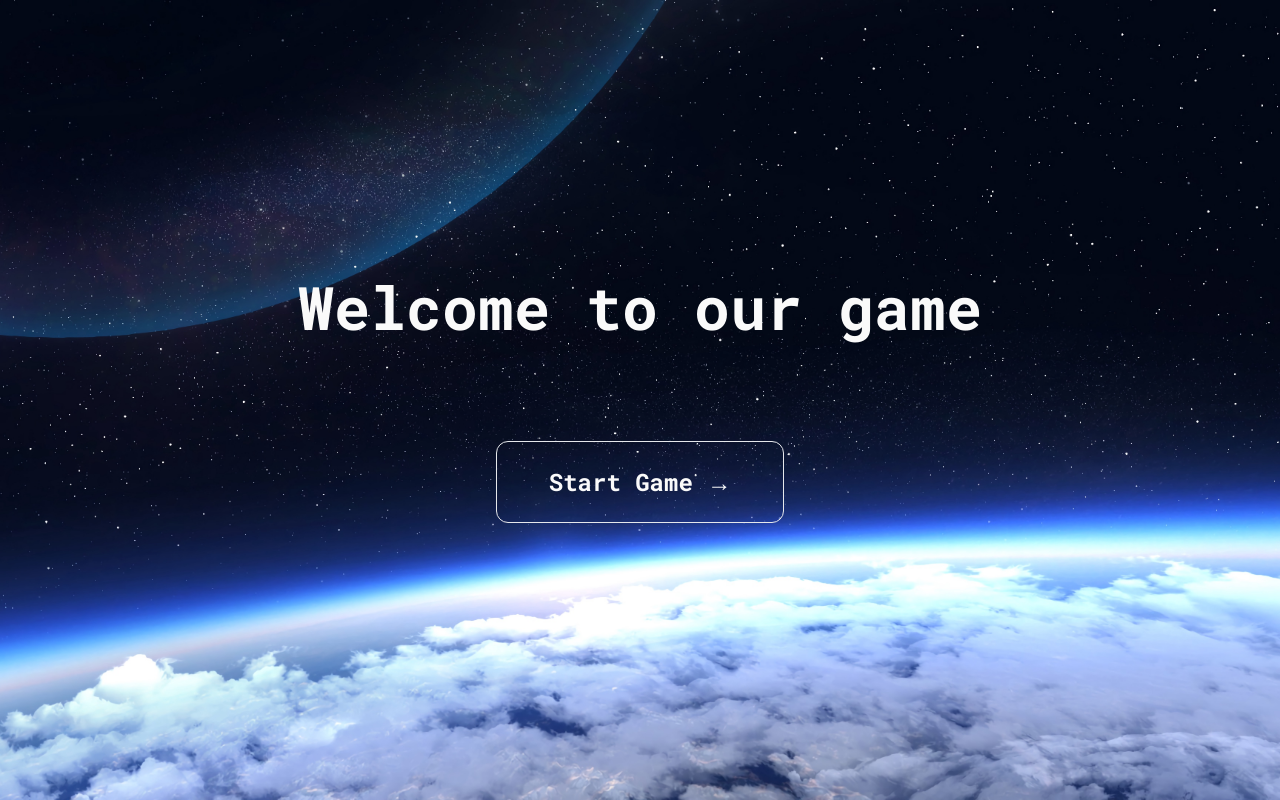
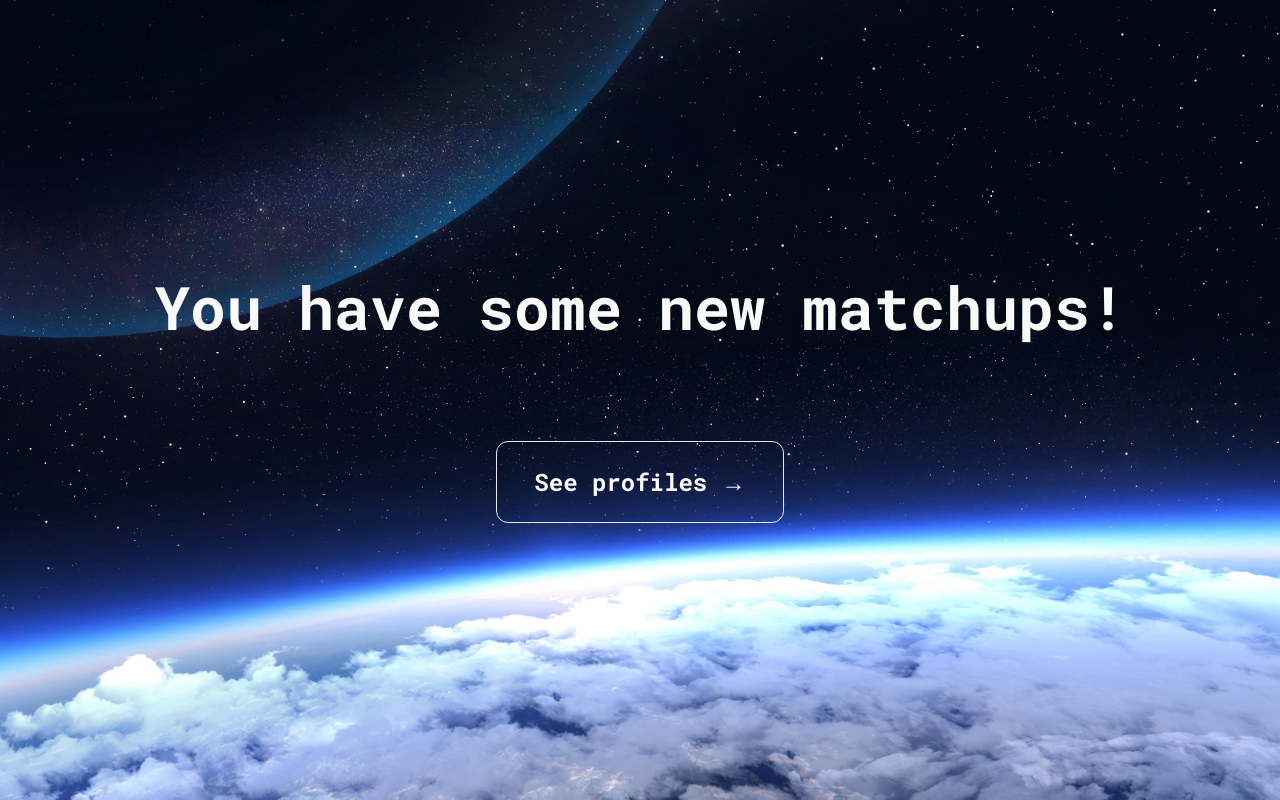
Before and after one commit to ywang760/hatb2024-spinder, a Next.js app: page / in a window 1280 px wide. Built offline with nearby package versions, Linux system fonts and the light colour scheme.

Commit message:
change homepage

```diff
--- a/pages/index.tsx
+++ b/pages/index.tsx
@@ -7,14 +7,14 @@ export default function Home() {
   return (
     <div className="flex flex-col items-center justify-center min-h-screen py-2 bg-home-bg bg-cover bg-center font-mono">
       <main className="flex flex-col items-center justify-center flex-1 px-20 text-center">
-        <h1 className="text-6xl font-bold text-zinc-50">Welcome to our game</h1>
+        <h1 className="text-6xl font-bold text-zinc-50">You have some new matchups!</h1>
         <div className="flex flex-wrap items-center justify-around max-w-4xl mt-20 sm:w-full">
           <Link
             href="/feed"
             className="p-6 mt-6 text-center border w-72 rounded-xl hover:text-blue-600 focus:text-blue-600 transform hover:scale-110 transition-transform duration-200"
           >
             <h3 className="text-2xl font-bold text-zinc-50">
-              Start Game &rarr;
+              See profiles &rarr;
             </h3>
           </Link>
         </div>
```
